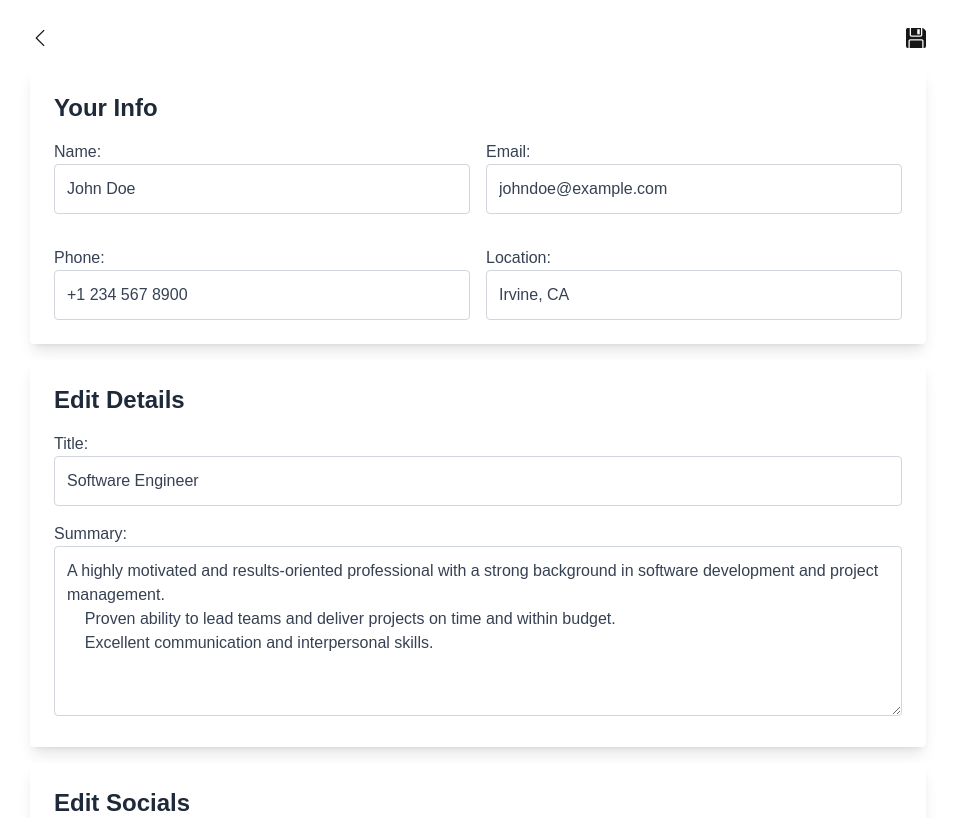
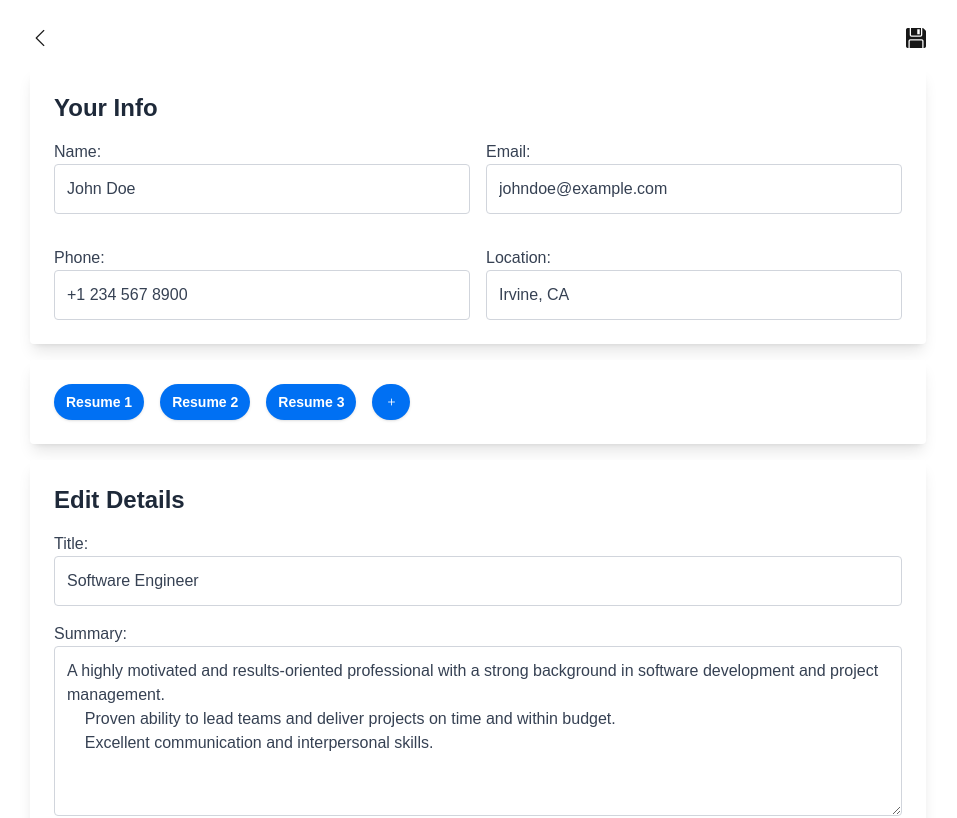
Before and after one commit to KiwiFunk/resume-builder, a Next.js app in the folder resume-app/: page /edit-details in a window 1280 px wide. Shown: the top 818 px of the page, without its empty margins (162-1119 px from the left). Built offline with nearby package versions, Linux system fonts and the light colour scheme.

Commit message:
Added placeholder resume selector

```diff
--- a/resume-app/src/app/edit-details/page.js
+++ b/resume-app/src/app/edit-details/page.js
@@ -53,8 +53,29 @@ export default function EditDetailsPage() {
                     </div>
                 </div>
 
-
                 {/* Resume selector, with the option to create a new resume */}
+                <div className="mt-4 p-6 bg-white rounded shadow-lg w-full max-w-4xl flex gap-4">
+                    <span
+                        className="px-3 py-2 rounded-full bg-(--accent) text-white text-sm font-semibold shadow-sm"
+                    >
+                    Resume 1
+                    </span>
+                    <span
+                        className="px-3 py-2 rounded-full bg-(--accent) text-white text-sm font-semibold shadow-sm"
+                    >
+                    Resume 2
+                    </span>
+                    <span
+                        className="px-3 py-2 rounded-full bg-(--accent) text-white text-sm font-semibold shadow-sm"
+                    >
+                    Resume 3
+                    </span>
+                    <span
+                        className="px-3 py-2 rounded-full bg-(--accent) text-white text-sm font-semibold shadow-sm"
+                    >
+                    <i className="bi bi-plus"></i>
+                    </span>
+                </div>
 
                 {/* Resume Details */}
                 <div className="mt-4 p-6 bg-white rounded shadow-lg w-full max-w-4xl">
```
